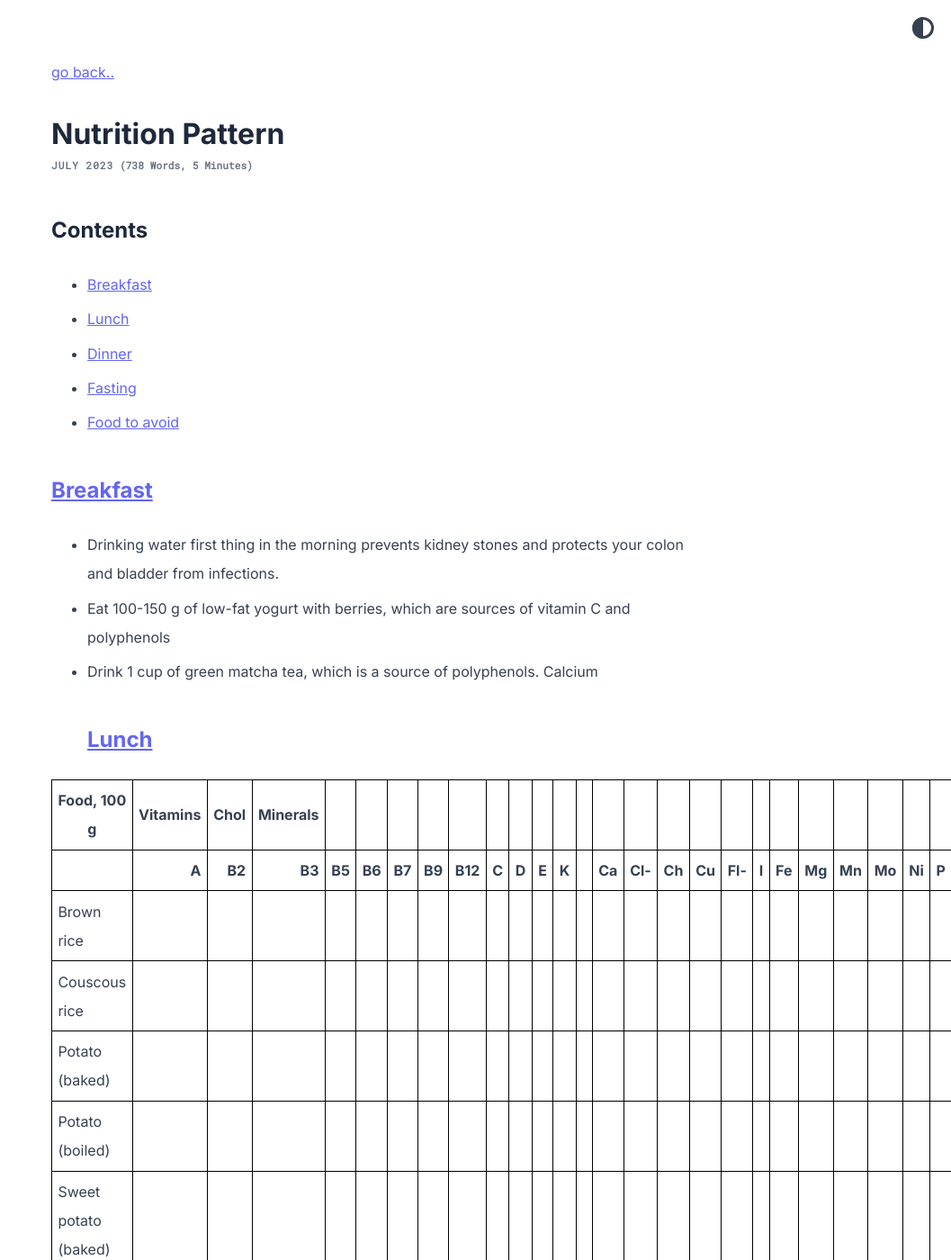
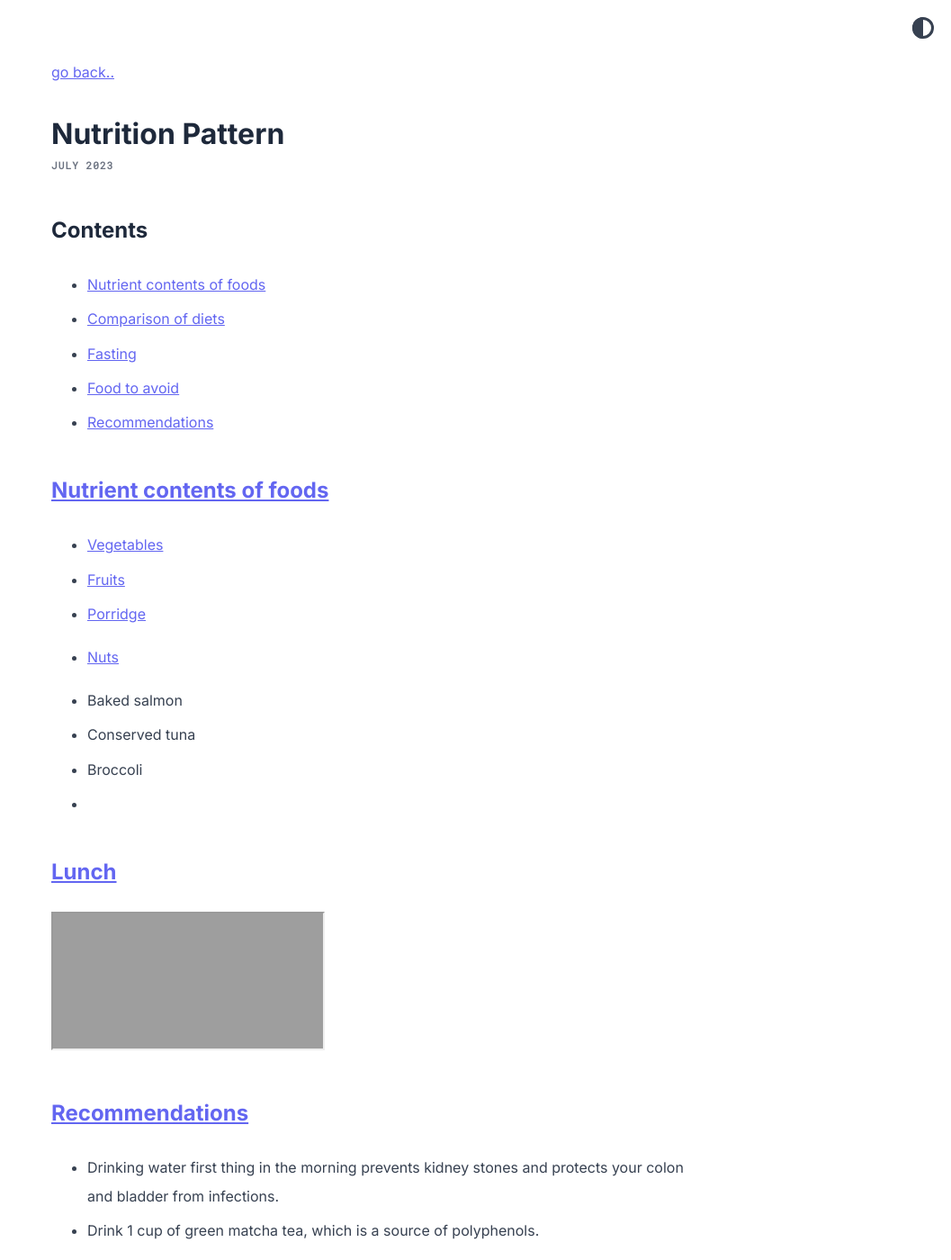
Before and after one commit to abhinavs/moonwalk, a Jekyll site: the page built from _posts/2023-07-24-nutrition-pattern.md, in a window 1280 px wide and 1400 px high. Shown: the whole window at 90% size, without its empty margins (223-1280 px from the left). Built offline with Jekyll 4.4.1, drawn with Linux system fonts in a browser that asks for light colours; some of the changed text lies outside the part shown; grey boxes are pictures that could not be loaded.

Commit message:
Update 2023-07-24-nutrition-pattern.md

```diff
--- a/_posts/2023-07-24-nutrition-pattern.md
+++ b/_posts/2023-07-24-nutrition-pattern.md
@@ -3,30 +3,28 @@ layout: post
 ---
 
 ## Contents
-- [Breakfast](#breakfast)
-- [Lunch](#lunch)
-- [Dinner](#dinner)
+
+- [Nutrient contents of foods](nutrient-contents-of-foods)
+- [Comparison of diets](comparison-of-diets)
 - [Fasting](#fasting)
 - [Food to avoid](#food-to-avoid)
+- [Recommendations](#recommendations)
 
-## [Breakfast](breakfast)
 
--  Drinking water first thing in the morning prevents kidney stones and protects your colon and bladder from infections.
--  Eat 100-150 g of low-fat yogurt with berries, which are sources of vitamin C and polyphenols
--  Drink 1 cup of green matcha tea, which is a source of polyphenols.
-Calcium
+## [Nutrient contents of foods](nutrient-contents-of-foods)
+
+
+- [Vegetables](#breakfast)
+- [Fruits](#breakfast)
+- [Porridge](#lunch)
+- [Nuts](#nuts)
+
+-  Baked salmon
+-  Conserved tuna
+-  Broccoli
+-
+
 ## [Lunch](#lunch)
-
-|      Food, 100 g     |                   Vitamins                    |Chol|                             Minerals                          |
-|                      | A | B2| B3| B5| B6| B7| B9|B12| C | D | E | K |    | Ca|Cl-| Ch| Cu|Fl-| I | Fe| Mg| Mn| Mo| Ni| P | K | Se| Na| Zn|
-|----------------------|-: |-: |-: |-: |-: |-: |-: |-: |-: |-: |-: |-: |--: |-: |-: |-: |-: |-: |-: |-: |-: |-: |-: |-: |-: |-: |-: |-: |-: |
-| Brown rice           |
-| Couscous rice        |
-| Potato (baked)       |
-| Potato (boiled)      |
-| Sweet potato (baked) |
-| Sweet potato (boiled)|
-
 
 <iframe
   src="https://docs.google.com/spreadsheets/d/e/2PACX-1vQBPRIgtkht6gWdVDhJESPsngZ20JCD20vzts7qe_1sGdpDb_UUdXzUfFjLb27DO_1Onxgp6kmeLY-B/pubhtml?widget=true&amp;headers=false">
@@ -35,18 +33,13 @@ Calcium
   width="1700"
 </iframe>
 
--  Eat a bowl of brown rice, which is a source of magnesium and fiber
--  Eat a bowl of couscous rice, which is a source of Selenium and fiber.
--  Eat a few almonds, which are a source of magnesium, vitamin E, and fiber
--  Peanuts
--  Walnuts
 
-## [Dinner](#dinner)
+## [Recommendations](recommendations)
 
--  Sweet potato
--  Baked salmon
--  Conserved tuna
--  Broccoli
+-  Drinking water first thing in the morning prevents kidney stones and protects your colon and bladder from infections.
+-  Drink 1 cup of green matcha tea, which is a source of polyphenols.
+
+
 
 ## [Food to avoid](food-to-avoid)
 
```
